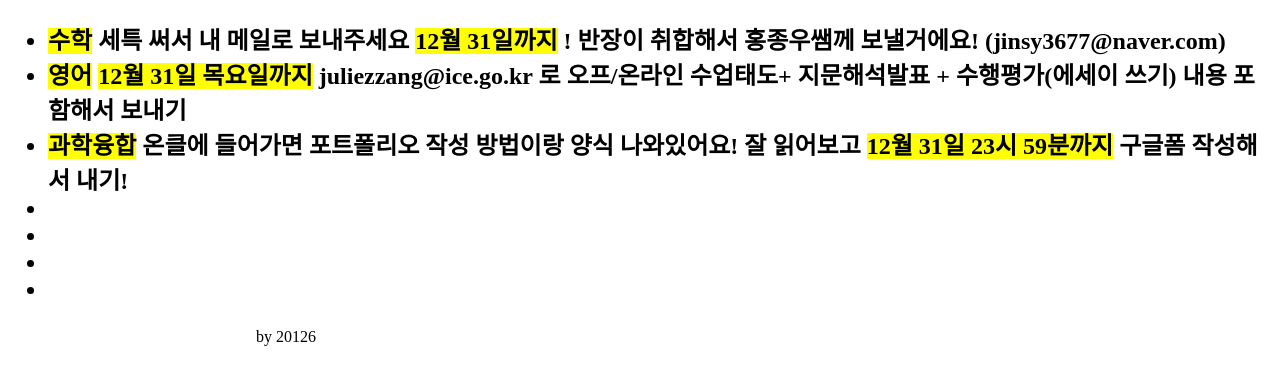
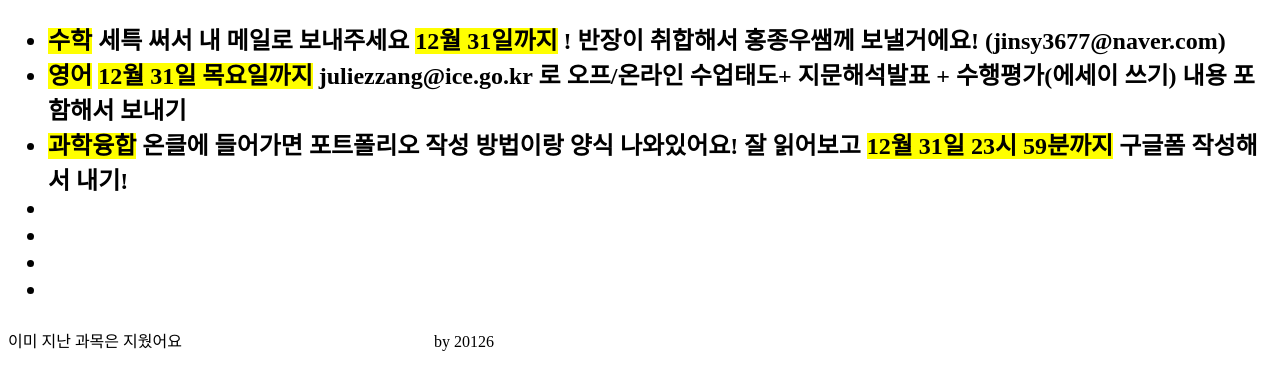
Before and after one commit to tmdgus3/cosh314, a plain HTML site: page index.html in a window 1280 px wide. Shown: the part 119-508 px from the top of the page. Drawn offline with Linux system fonts and the light colour scheme.

Commit message:
Update index.html

```diff
--- a/index.html
+++ b/index.html
@@ -20,6 +20,7 @@
       </ul>
 
       </h2>
-      <h> &#160 &#160 &#160 &#160 &#160 &#160 &#160 &#160 &#160 &#160 &#160 &#160 &#160 &#160 &#160 &#160 &#160 &#160 &#160 &#160 &#160 &#160 &#160 &#160 &#160 &#160 &#160 &#160 &#160 &#160 &#160 by 20126<h/>
+	 <h>이미 지난 과목은 지웠어요</h>
+     	 <h> &#160 &#160 &#160 &#160 &#160 &#160 &#160 &#160 &#160 &#160 &#160 &#160 &#160 &#160 &#160 &#160 &#160 &#160 &#160 &#160 &#160 &#160 &#160 &#160 &#160 &#160 &#160 &#160 &#160 &#160 &#160 by 20126<h/>
    </body>
 </html>
```
